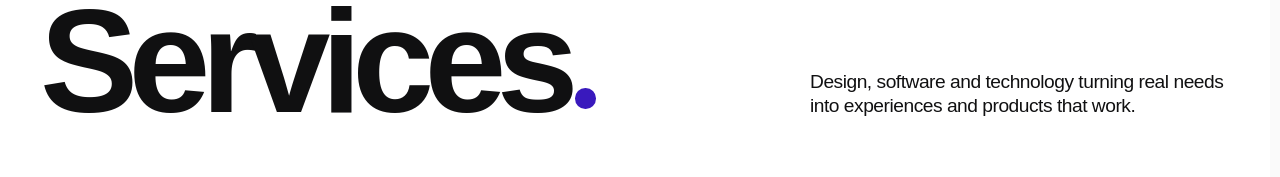
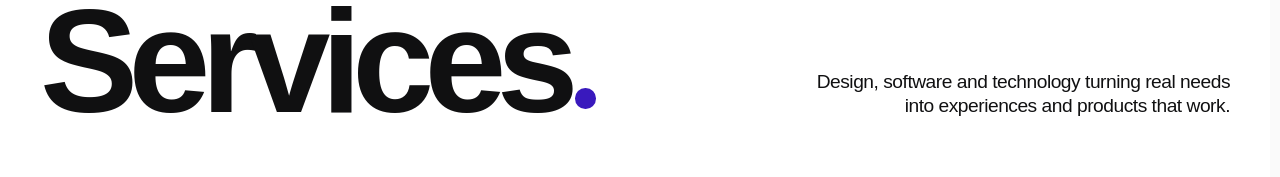
Before and after one commit to side-development/side-landing-page, a Next.js app: page /en/services in a window 1280 px wide. Shown: the part 211-388 px from the top of the page. Built offline with nearby package versions, Linux system fonts and the light colour scheme; no server answers.

Commit message:
feat(work): reuse footer and align internal page introduction

```diff
--- a/src/features/work-page/WorkExperience.tsx
+++ b/src/features/work-page/WorkExperience.tsx
@@ -4,6 +4,7 @@ import { useCallback, useEffect, useRef, useState } from "react";
 import gsap from "gsap";
 import { useGSAP } from "@gsap/react";
 import { SideCursor } from "@/features/cursor/SideCursor";
+import { FinalFooter } from "@/features/final-cta/FinalFooter";
 import { ProjectGallery } from "./ProjectGallery";
 import { WorkNav } from "./WorkNav";
 import { CaseOverlay } from "./CaseOverlay";
@@ -112,6 +113,8 @@ export function WorkExperience({ locale, nav, initialCase }: Props) {
         </div>
       </main>
 
+      <FinalFooter locale={locale} localeLinks={{ "pt-BR": "/trabalhos", en: "/en/work" }} />
+
       {/* Fullscreen Case Overlay with URL sync */}
       {activeProject && (
         <CaseOverlay
--- a/src/features/work-page/work-page.module.css
+++ b/src/features/work-page/work-page.module.css
@@ -44,7 +44,7 @@
   white-space: nowrap;
 }
 
-.introSide { display: flex; flex-direction: column; gap: 28px; padding-bottom: 0.6vw; }
+.introSide { display: flex; flex-direction: column; align-items: flex-end; gap: 28px; padding-bottom: 0.6vw; text-align: right; }
 
 .lede {
   font-size: clamp(18px, 1.5vw, 25px);
```
